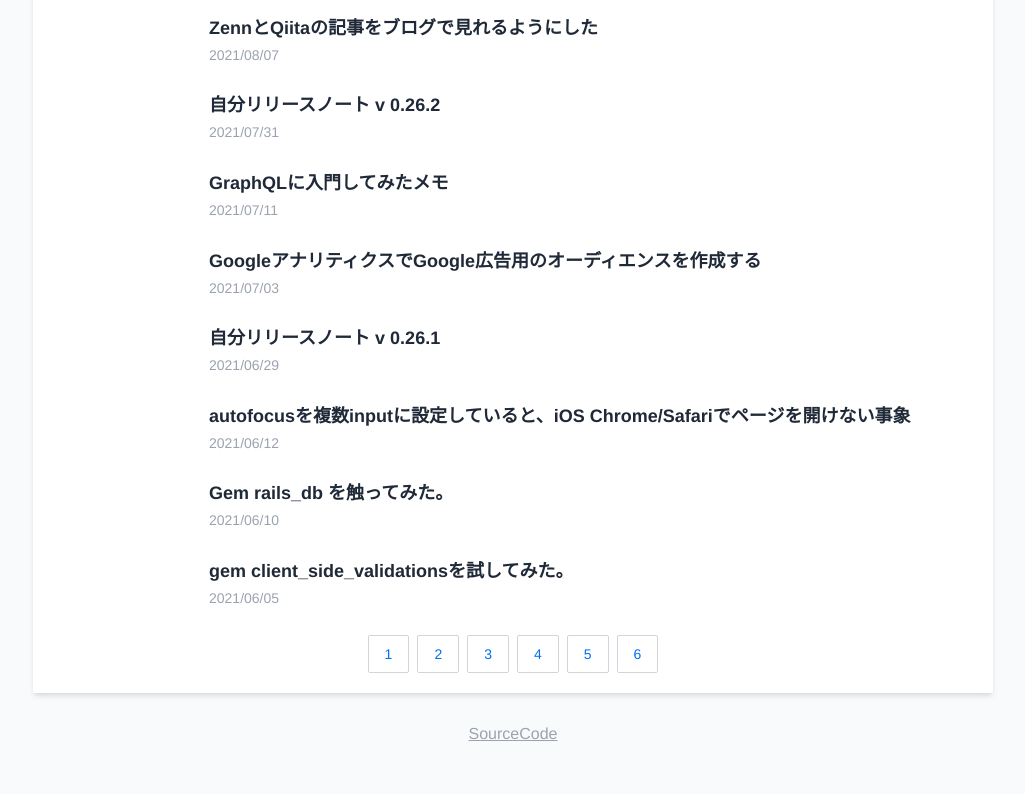
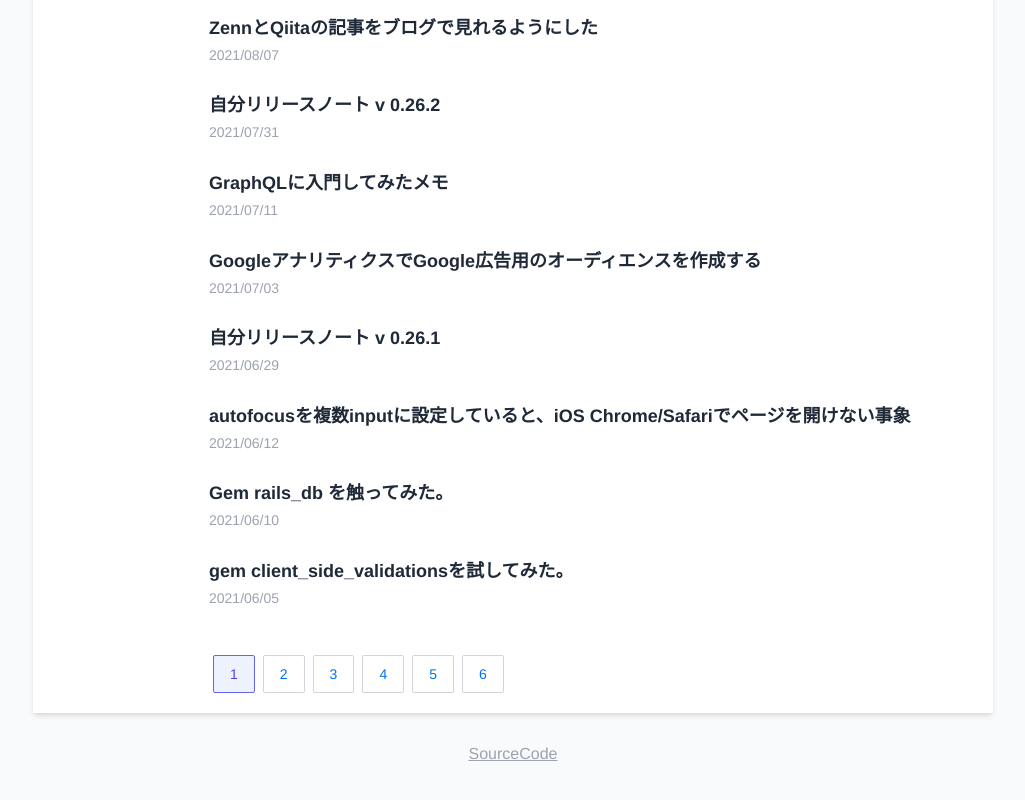
Before and after one commit to kenzo-tanaka/nextJsBlog, a Next.js app: page / in a window 1280 px wide. Shown: the part 433-1233 px from the top of the page, without its empty margins (127-1152 px from the left). Built offline with nearby package versions, Linux system fonts and the light colour scheme; no server answers.

Commit message:
fix: Change pagination position.

```diff
--- a/pages/index.tsx
+++ b/pages/index.tsx
@@ -27,8 +27,11 @@ const Home: NextPage<Props> = ({ allPostsData }) => {
       <PageSEO title={config.siteMeta.title} />
       <div className="p-5">
         <PostsContainer posts={posts} />
-        <div className="text-center">
-          <Pagination totalCount={allPostsData.length} current={0} />
+        <div className="grid grid-cols-6 gap-4 mt-5">
+          <div className="hidden md:block"></div>
+          <div className="col-span-6 md:col-span-5">
+            <Pagination totalCount={allPostsData.length} current={1} />
+          </div>
         </div>
       </div>
     </Layout>
--- a/pages/posts/page/[id].tsx
+++ b/pages/posts/page/[id].tsx
@@ -47,8 +47,11 @@ const PaginationPage: NextPage<Props> = ({ current, totalCount, PostsData }) =>
       <PageSEO title={config.siteMeta.title} />
       <div className="p-5">
         <PostsContainer posts={PostsData} />
-        <div className="text-center">
-          <Pagination totalCount={totalCount} current={current} />
+        <div className="grid grid-cols-6 gap-4 mt-5">
+          <div className="hidden md:block"></div>
+          <div className="col-span-6 md:col-span-5">
+            <Pagination totalCount={totalCount} current={current} />
+          </div>
         </div>
       </div>
     </Layout>
```
